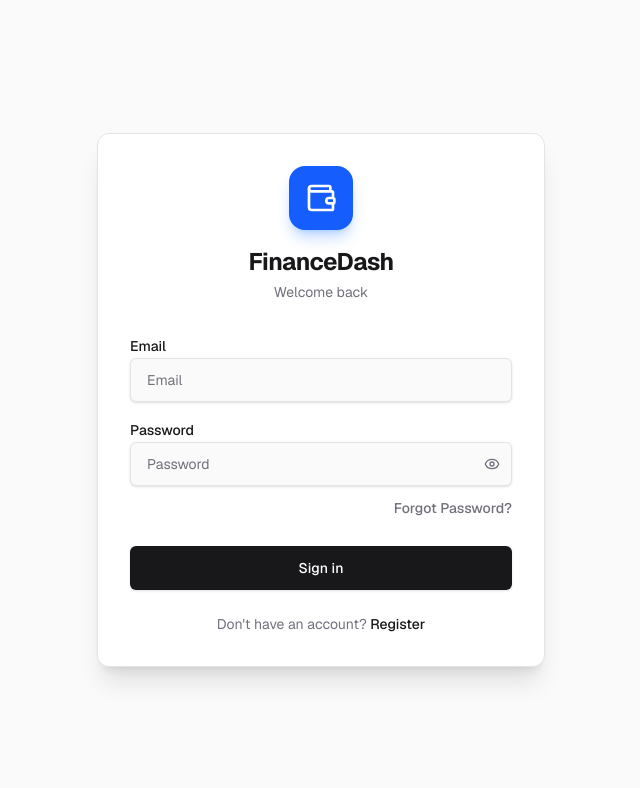
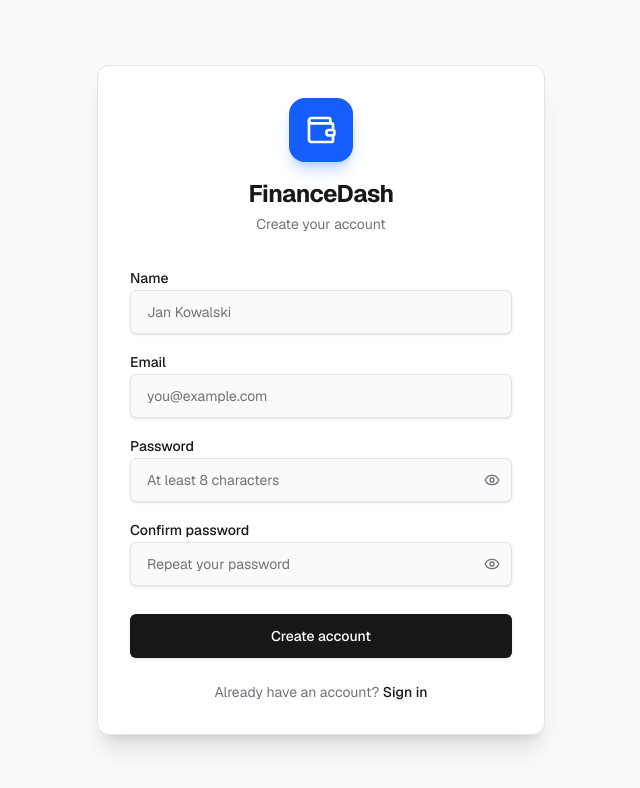
Before and after one commit to mshestalyuk/finance-dash, a Next.js app: page / in a window 1280 px wide. Both pictures are taken after a click on the button "Register". Shown: the top 788 px of the page, without its empty margins (319-959 px from the left). Built offline with nearby package versions, Linux system fonts and the light colour scheme.

Commit message:
register page, dark theme fix

```diff
--- a/src/components/MockAuthGuard.tsx
+++ b/src/components/MockAuthGuard.tsx
@@ -6,11 +6,19 @@ import { Button } from "./ui/Button";
 import { Input } from "./ui/Input";
 import { Wallet, Eye, EyeOff } from "lucide-react";
 
+type AuthView = "login" | "register";
+
 export function MockAuthGuard({ children }: { children: React.ReactNode }) {
   const [isAuthenticated, setIsAuthenticated] = useState(false);
+  const [view, setView] = useState<AuthView>("login");
+
+  const [name, setName] = useState("");
   const [email, setEmail] = useState("");
   const [password, setPassword] = useState("");
+  const [confirmPassword, setConfirmPassword] = useState("");
+
   const [showPassword, setShowPassword] = useState(false);
+  const [showConfirmPassword, setShowConfirmPassword] = useState(false);
   const [error, setError] = useState("");
 
   const handleLogin = (e: React.FormEvent) => {
@@ -21,6 +29,26 @@ export function MockAuthGuard({ children }: { children: React.ReactNode }) {
     } else {
       setError("Please enter email or password to continue.");
     }
+  };
+
+  const handleRegister = (e: React.FormEvent) => {
+    e.preventDefault();
+    if (
+      name.trim().length > 0 ||
+      email.trim().length > 0 ||
+      password.trim().length > 0 ||
+      confirmPassword.trim().length > 0
+    ) {
+      setIsAuthenticated(true);
+      setError("");
+    } else {
+      setError("Please fill in the fields to continue.");
+    }
+  };
+
+  const switchView = (newView: AuthView) => {
+    setView(newView);
+    setError("");
   };
 
   if (isAuthenticated) {
@@ -39,11 +67,12 @@ export function MockAuthGuard({ children }: { children: React.ReactNode }) {
               FinanceDash
             </CardTitle>
             <p className="text-zinc-500 dark:text-zinc-400 text-sm">
-              Welcome back
+              {view === "login" ? "Welcome back" : "Create your account"}
             </p>
           </div>
         </CardHeader>
         <CardContent className="px-8 pb-8">
+          {view === "login" ? (
             <form onSubmit={handleLogin} className="space-y-5">
               <div className="space-y-4">
                 <div className="space-y-2">
@@ -56,7 +85,7 @@ export function MockAuthGuard({ children }: { children: React.ReactNode }) {
                   <Input
                     id="email"
                     type="email"
-                  placeholder="Email"
+                    placeholder="you@example.com"
                     value={email}
                     onChange={(e) => setEmail(e.target.value)}
                     className="h-11 px-4 bg-zinc-50 dark:bg-zinc-950/50 border-zinc-200 dark:border-zinc-800 focus-visible:ring-zinc-900 dark:focus-visible:ring-zinc-300"
@@ -74,7 +103,7 @@ export function MockAuthGuard({ children }: { children: React.ReactNode }) {
                     <Input
                       id="password"
                       type={showPassword ? "text" : "password"}
-                    placeholder="Password"
+                      placeholder="••••••••"
                       value={password}
                       onChange={(e) => setPassword(e.target.value)}
                       className="h-11 px-4 pr-10 bg-zinc-50 dark:bg-zinc-950/50 border-zinc-200 dark:border-zinc-800 focus-visible:ring-zinc-900 dark:focus-visible:ring-zinc-300"
@@ -112,14 +141,136 @@ export function MockAuthGuard({ children }: { children: React.ReactNode }) {
                 </Button>
               </div>
             </form>
+          ) : (
+            <form onSubmit={handleRegister} className="space-y-5">
+              <div className="space-y-4">
+                <div className="space-y-2">
+                  <label
+                    htmlFor="name"
+                    className="text-sm font-medium leading-none peer-disabled:cursor-not-allowed peer-disabled:opacity-70 text-zinc-900 dark:text-zinc-100"
+                  >
+                    Name
+                  </label>
+                  <Input
+                    id="name"
+                    type="text"
+                    placeholder="Jan Kowalski"
+                    value={name}
+                    onChange={(e) => setName(e.target.value)}
+                    className="h-11 px-4 bg-zinc-50 dark:bg-zinc-950/50 border-zinc-200 dark:border-zinc-800 focus-visible:ring-zinc-900 dark:focus-visible:ring-zinc-300"
+                    autoFocus
+                  />
+                </div>
+                <div className="space-y-2">
+                  <label
+                    htmlFor="register-email"
+                    className="text-sm font-medium leading-none peer-disabled:cursor-not-allowed peer-disabled:opacity-70 text-zinc-900 dark:text-zinc-100"
+                  >
+                    Email
+                  </label>
+                  <Input
+                    id="register-email"
+                    type="email"
+                    placeholder="you@example.com"
+                    value={email}
+                    onChange={(e) => setEmail(e.target.value)}
+                    className="h-11 px-4 bg-zinc-50 dark:bg-zinc-950/50 border-zinc-200 dark:border-zinc-800 focus-visible:ring-zinc-900 dark:focus-visible:ring-zinc-300"
+                  />
+                </div>
+                <div className="space-y-2">
+                  <label
+                    htmlFor="register-password"
+                    className="text-sm font-medium leading-none peer-disabled:cursor-not-allowed peer-disabled:opacity-70 text-zinc-900 dark:text-zinc-100"
+                  >
+                    Password
+                  </label>
+                  <div className="relative">
+                    <Input
+                      id="register-password"
+                      type={showPassword ? "text" : "password"}
+                      placeholder="At least 8 characters"
+                      value={password}
+                      onChange={(e) => setPassword(e.target.value)}
+                      className="h-11 px-4 pr-10 bg-zinc-50 dark:bg-zinc-950/50 border-zinc-200 dark:border-zinc-800 focus-visible:ring-zinc-900 dark:focus-visible:ring-zinc-300"
+                    />
+                    <button
+                      type="button"
+                      onClick={() => setShowPassword(!showPassword)}
+                      className="absolute right-3 top-1/2 -translate-y-1/2 text-zinc-500 hover:text-zinc-700 dark:text-zinc-400 dark:hover:text-zinc-300 transition-colors"
+                    >
+                      {showPassword ? (
+                        <EyeOff className="w-4 h-4" />
+                      ) : (
+                        <Eye className="w-4 h-4" />
+                      )}
+                    </button>
+                  </div>
+                </div>
+                <div className="space-y-2">
+                  <label
+                    htmlFor="confirm-password"
+                    className="text-sm font-medium leading-none peer-disabled:cursor-not-allowed peer-disabled:opacity-70 text-zinc-900 dark:text-zinc-100"
+                  >
+                    Confirm password
+                  </label>
+                  <div className="relative">
+                    <Input
+                      id="confirm-password"
+                      type={showConfirmPassword ? "text" : "password"}
+                      placeholder="Repeat your password"
+                      value={confirmPassword}
+                      onChange={(e) => setConfirmPassword(e.target.value)}
+                      className="h-11 px-4 pr-10 bg-zinc-50 dark:bg-zinc-950/50 border-zinc-200 dark:border-zinc-800 focus-visible:ring-zinc-900 dark:focus-visible:ring-zinc-300"
+                    />
+                    <button
+                      type="button"
+                      onClick={() => setShowConfirmPassword(!showConfirmPassword)}
+                      className="absolute right-3 top-1/2 -translate-y-1/2 text-zinc-500 hover:text-zinc-700 dark:text-zinc-400 dark:hover:text-zinc-300 transition-colors"
+                    >
+                      {showConfirmPassword ? (
+                        <EyeOff className="w-4 h-4" />
+                      ) : (
+                        <Eye className="w-4 h-4" />
+                      )}
+                    </button>
+                  </div>
+                </div>
+                {error && <p className="text-sm text-red-500 font-medium">{error}</p>}
+              </div>
+
+              <div className="pt-2">
+                <Button
+                  type="submit"
+                  className="w-full h-11 text-sm font-medium bg-zinc-900 hover:bg-zinc-800 text-white dark:bg-zinc-50 dark:hover:bg-zinc-200 dark:text-zinc-900 transition-all rounded-md"
+                >
+                  Create account
+                </Button>
+              </div>
+            </form>
+          )}
 
           <div className="mt-6 text-center">
+            {view === "login" ? (
               <p className="text-sm text-zinc-500 dark:text-zinc-400">
                 Don't have an account?{" "}
-              <button className="font-medium text-zinc-900 dark:text-zinc-50 hover:underline">
+                <button
+                  onClick={() => switchView("register")}
+                  className="font-medium text-zinc-900 dark:text-zinc-50 hover:underline"
+                >
                   Register
                 </button>
               </p>
+            ) : (
+              <p className="text-sm text-zinc-500 dark:text-zinc-400">
+                Already have an account?{" "}
+                <button
+                  onClick={() => switchView("login")}
+                  className="font-medium text-zinc-900 dark:text-zinc-50 hover:underline"
+                >
+                  Sign in
+                </button>
+              </p>
+            )}
           </div>
         </CardContent>
       </Card>
--- a/src/components/Navbar.tsx
+++ b/src/components/Navbar.tsx
@@ -10,12 +10,6 @@ export function Navbar({ onMenuToggle }: { onMenuToggle?: () => void }) {
   const [timeStr, setTimeStr] = useState<string>('');
 
   useEffect(() => {
-    // initial preference check
-    if (window.matchMedia('(prefers-color-scheme: dark)').matches) {
-      setIsDark(true);
-      document.documentElement.classList.add('dark');
-    }
-
     const updateDateTime = () => {
       const now = new Date();
       const days = ['Sun', 'Mon', 'Tue', 'Wed', 'Thu', 'Fri', 'Sat'];
```
Lines whose indentation alone changed are shown as unchanged.
